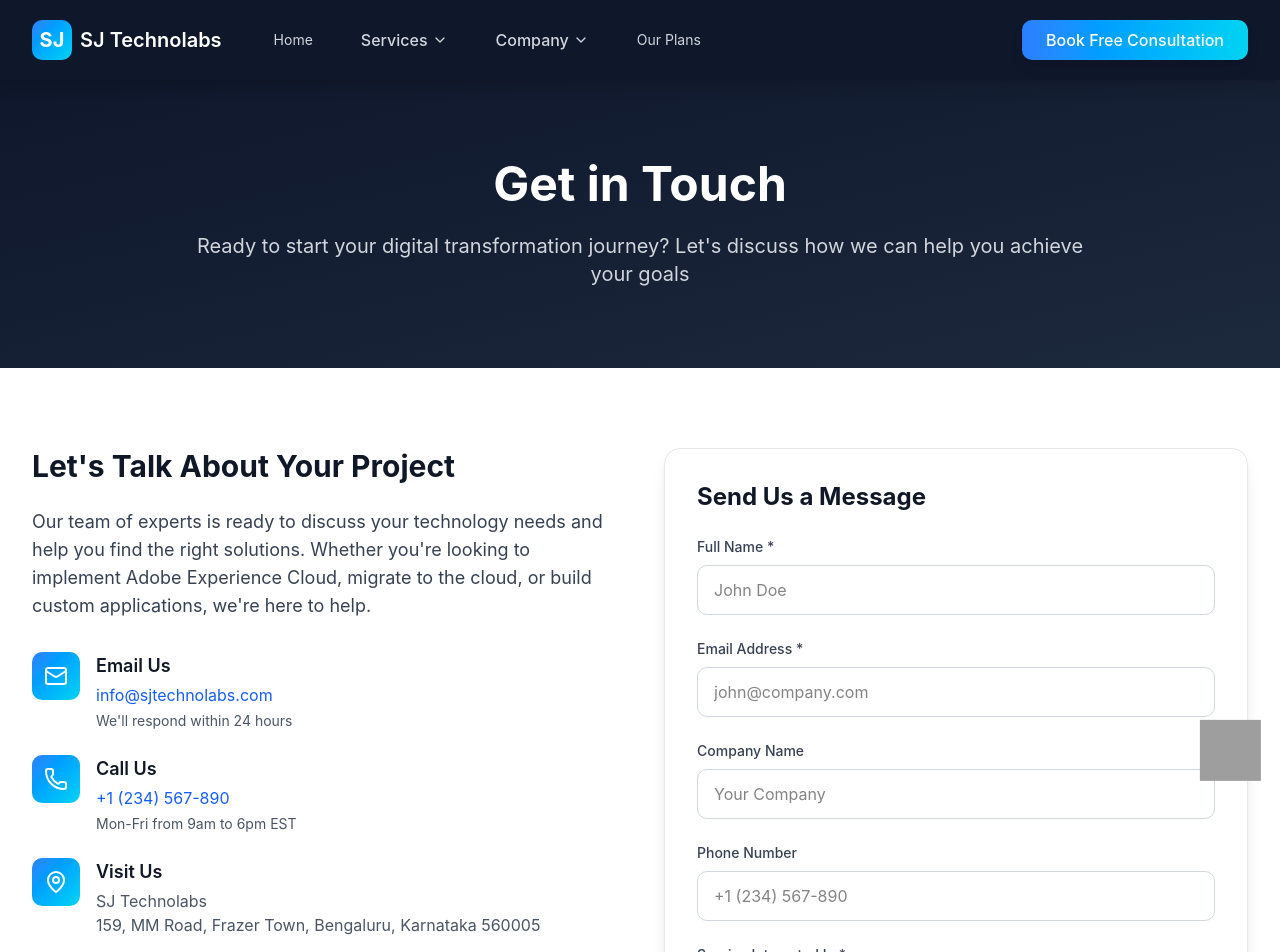
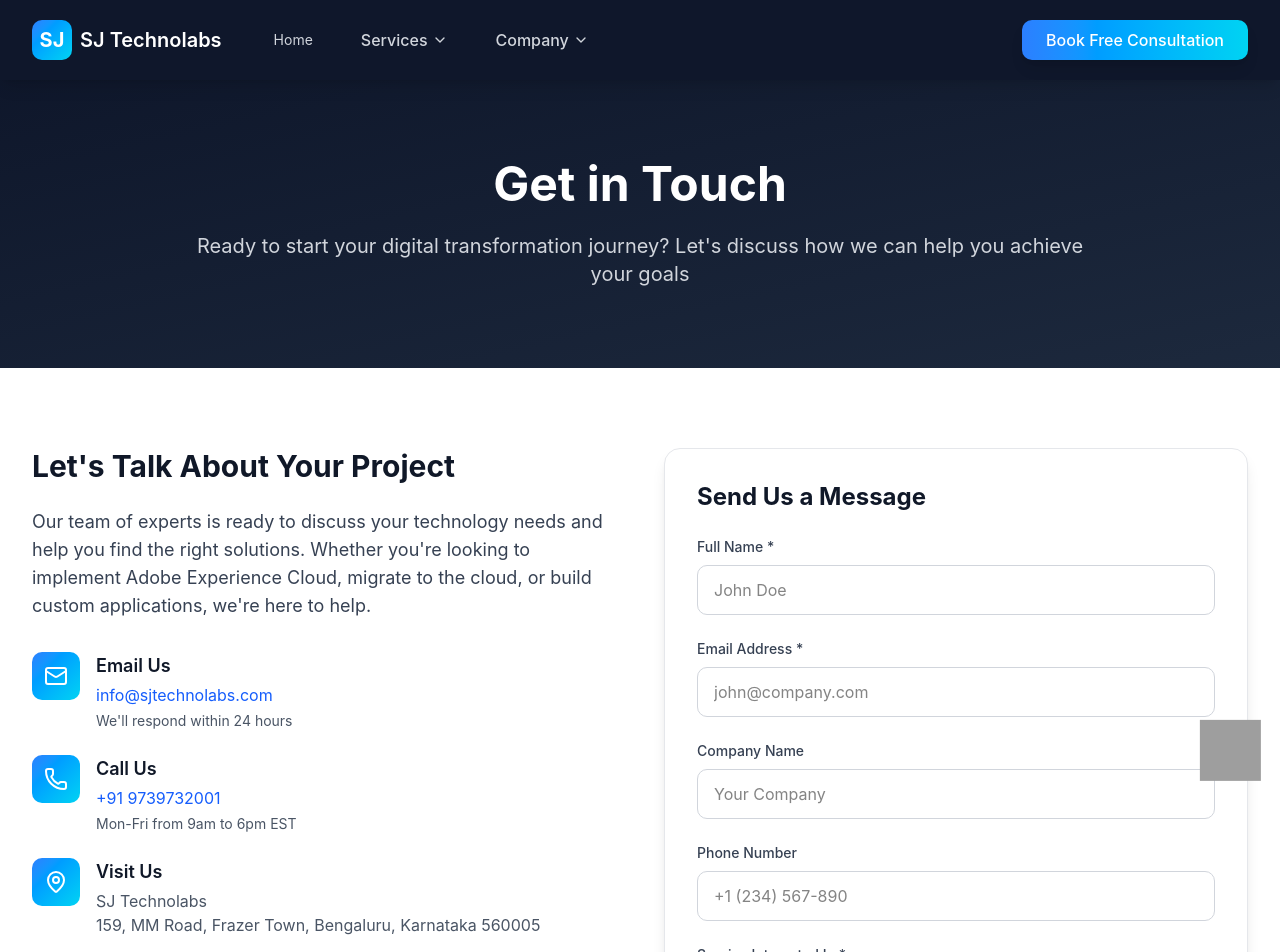
Before and after one commit to akash-k0285/SJ_Technolabs, a React (Vite) app: page /contact in a window 1280 px wide. Shown: the top 952 px of the page. Built offline with nearby package versions, Linux system fonts and the light colour scheme; grey boxes are pictures that could not be loaded.

Commit message:
removed our plans

```diff
--- a/src/app/components/Header.jsx
+++ b/src/app/components/Header.jsx
@@ -19,7 +19,6 @@ export function Header() {
     <header className="bg-slate-900 text-white sticky top-0 z-50 shadow-lg">
       <nav className="container mx-auto px-4 sm:px-6 lg:px-8">
         <div className="flex items-center h-20">
-
           {/* Logo */}
           <Link to="/" className="flex items-center space-x-2">
             <div className="w-10 h-10 bg-gradient-to-br from-blue-500 to-cyan-400 rounded-lg flex items-center justify-center">
@@ -30,7 +29,6 @@ export function Header() {
 
           {/* Desktop Navigation */}
           <div className="hidden lg:flex items-center space-x-6 ml-10">
-
             {/* Home */}
             <Link
               to="/"
@@ -55,7 +53,6 @@ export function Header() {
 
               {servicesOpen && (
                 <div className="absolute top-full mt-2 left-0 w-56 bg-slate-800 border border-slate-700 rounded-lg shadow-lg flex flex-col z-50">
-
                   <Link
                     to="/services"
                     onClick={() => setServicesOpen(false)}
@@ -87,7 +84,6 @@ export function Header() {
                   >
                     Cloud & Adobe Solutions
                   </Link>
-
                 </div>
               )}
             </div>
@@ -104,7 +100,6 @@ export function Header() {
 
               {aboutOpen && (
                 <div className="absolute top-full mt-2 left-0 w-48 bg-slate-800 border border-slate-700 rounded-lg shadow-lg flex flex-col z-50">
-
                   <Link
                     to="/about"
                     onClick={() => setAboutOpen(false)}
@@ -120,13 +115,12 @@ export function Header() {
                   >
                     Contact Us
                   </Link>
-
                 </div>
               )}
             </div>
 
             {/* Our Plans */}
-            <Link
+            {/* <Link
               to="/plans"
               className={`px-3 py-2 rounded-md text-sm transition-colors ${
                 isActive("/plans")
@@ -135,8 +129,7 @@ export function Header() {
               }`}
             >
               Our Plans
-            </Link>
-
+            </Link> */}
           </div>
 
           {/* CTA Button (Extreme Right) */}
@@ -161,14 +154,12 @@ export function Header() {
               <Menu className="h-6 w-6" />
             )}
           </button>
-
         </div>
 
         {/* Mobile Navigation */}
         {mobileMenuOpen && (
           <div className="lg:hidden py-4 border-t border-slate-800">
             <div className="flex flex-col space-y-2">
-
               <Link
                 to="/"
                 onClick={() => setMobileMenuOpen(false)}
@@ -217,13 +208,13 @@ export function Header() {
                 Cloud & Adobe Solutions
               </Link>
 
-              <Link
+              {/* <Link
                 to="/plans"
                 onClick={() => setMobileMenuOpen(false)}
                 className="px-4 py-2.5 hover:bg-slate-800 rounded-md"
               >
                 Our Plans
-              </Link>
+              </Link> */}
 
               <Link
                 to="/contact"
@@ -240,7 +231,6 @@ export function Header() {
               >
                 Book Free Consultation
               </a>
-
             </div>
           </div>
         )}
--- a/src/app/pages/Contact.jsx
+++ b/src/app/pages/Contact.jsx
@@ -104,7 +104,7 @@ export function Contact() {
                       href="tel:+1234567890"
                       className="text-blue-600 hover:text-blue-700"
                     >
-                      +1 (234) 567-890
+                      +91 9739732001
                     </a>
                     <p className="text-gray-600 text-sm mt-1">
                       Mon-Fri from 9am to 6pm EST
--- a/src/app/pages/Services.jsx
+++ b/src/app/pages/Services.jsx
@@ -17,7 +17,7 @@ import {
 } from "lucide-react";
 
 export function Services() {
-  const redirectPath = "/plans";
+  // const redirectPath = "/plans";
   const adobeServices = [
     {
       icon: BarChart,
@@ -272,7 +272,7 @@ export function Services() {
               const serviceName = service?.title;
               {
                 return serviceName == "Web Site Creation" ? (
-                  <Link to={redirectPath}>
+                  // <Link to={redirectPath}>
                   <div
                     key={index}
                     className="bg-white border border-gray-200 rounded-xl p-8 hover:shadow-xl transition-shadow"
@@ -285,8 +285,8 @@ export function Services() {
                     </h3>
                     <p className="text-gray-600">{service.description}</p>
                   </div>
-                  </Link>
                 ) : (
+                  // </Link>
                   <div
                     key={index}
                     className="bg-white border border-gray-200 rounded-xl p-8 hover:shadow-xl transition-shadow"
```
Lines whose indentation alone changed are shown as unchanged.
